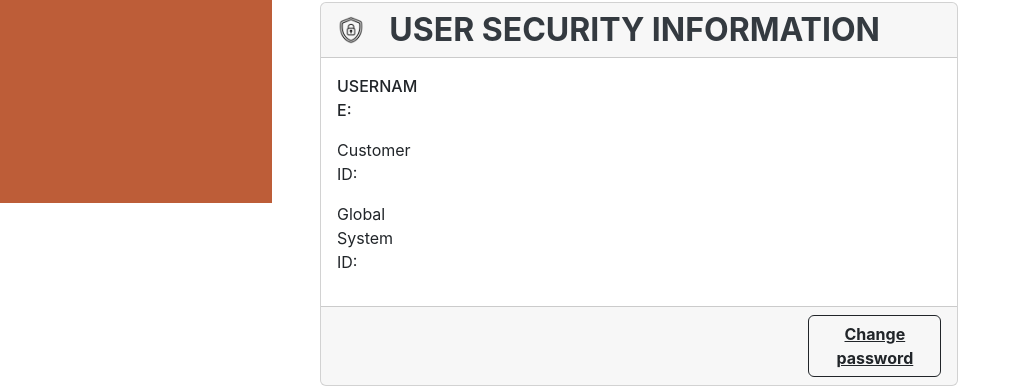
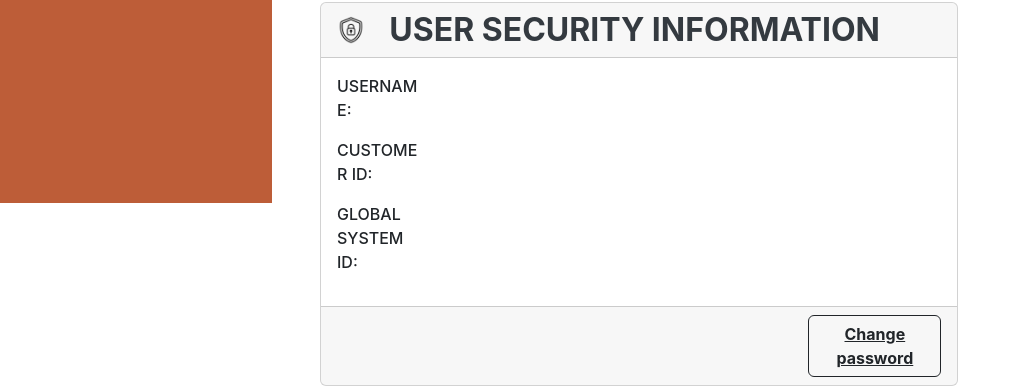
Before and after one commit to nguyenhuy45tn-creator/hospital-record-with-blockchain, a Flask app: template script/templates/user_information/view_user_info.html in a window 1280 px wide. Shown: the part 597-987 px from the top of the page, without its empty margins (0-1021 px from the left). Run offline with Flask 3, Linux system fonts and the light colour scheme; the template is opened without the code that fills it, so the values that code supplies are empty; some libraries are stand-ins or nearby versions; some web fonts are replaced.

Commit message:
add some change

```diff
--- a/script/templates/user_information/view_user_info.html
+++ b/script/templates/user_information/view_user_info.html
@@ -126,7 +126,7 @@
                         {{username}}
                     </div>
                 </div>
-                <div class="mb-3 row">
+                <div class="mb-3 row user-security-info">
                     <div class="col-sm-2" >
                         Customer ID:
                     </div>
@@ -134,7 +134,7 @@
                         {{user_id}}
                     </div>
                 </div>
-                <div class="mb-3 row">
+                <div class="mb-3 row user-security-info">
                     <div class="col-sm-2" >
                         Global System ID:
                     </div>
```
Also changed, not shown: 5 other files.
